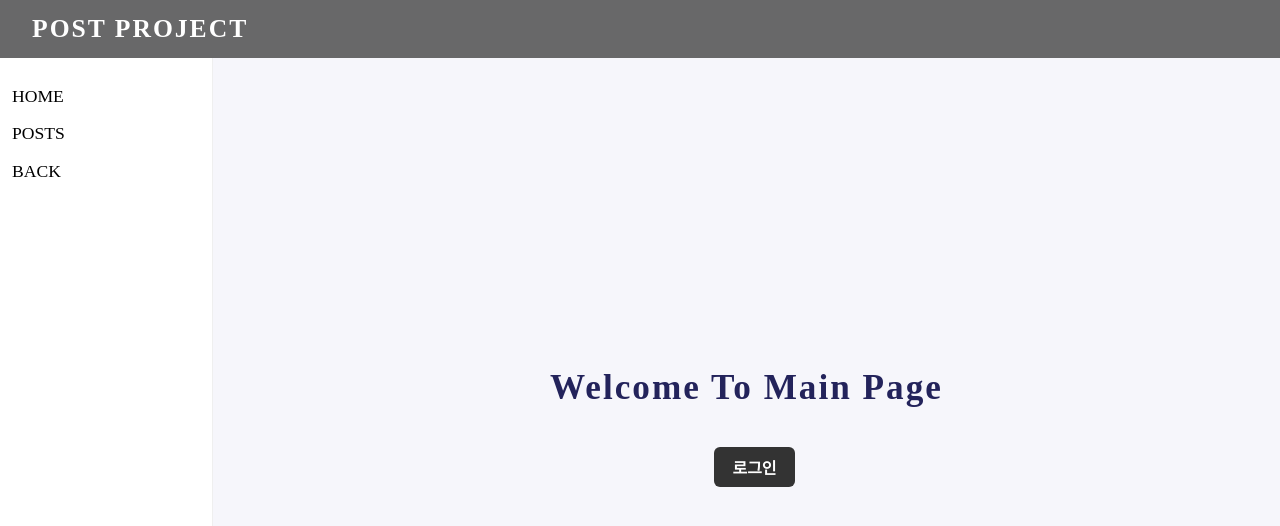
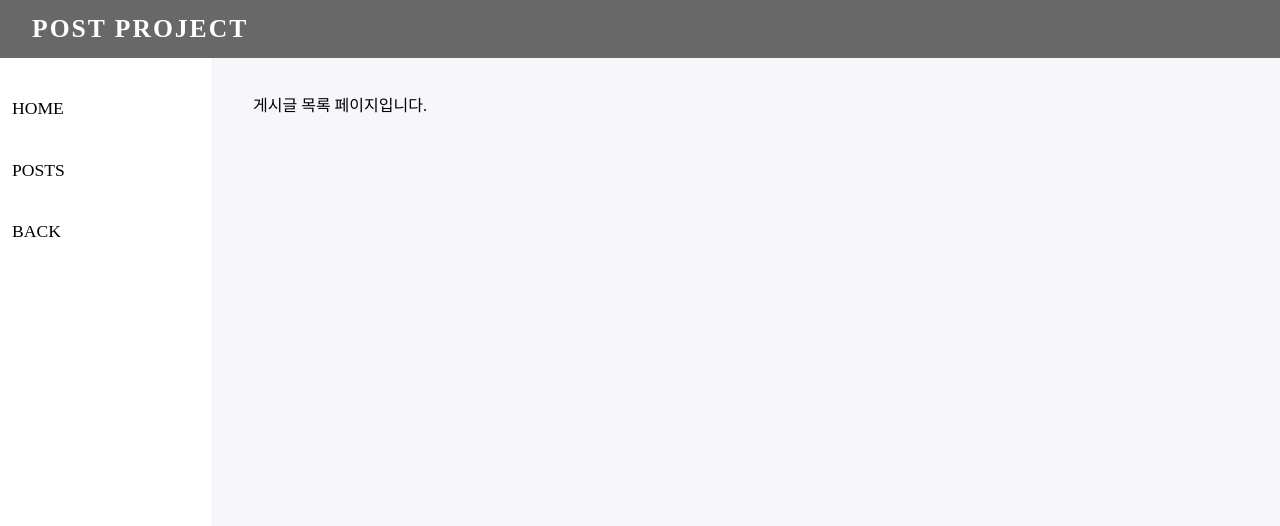
Before and after one commit to groom-practice/fe7-router-app-team-1, a React (Vite) app: page /posts in a window 1280 px wide. Shown: the top 526 px of the page. Built offline with nearby package versions, Linux system fonts and the light colour scheme.

Commit message:
📝feat : 1# 로그인 기능 구현 및 사이드마 UI 개선

```diff
--- a/src/App.jsx
+++ b/src/App.jsx
@@ -1,23 +1,37 @@
 import React, { useState } from "react";
+import { BrowserRouter, Routes, Route } from "react-router-dom";
 import Header from "./components/Header/Header.jsx";
 import Sidebar from "./components/Sidebar/Sidebar.jsx";
 import MainPage from "./pages/MainPage/MainPage.jsx";
+import PostsPage from "./pages/PostsPage/PostsPage.jsx";
+import BackPage from "./pages/BackPage/BackPage.jsx";
+import { getItem, removeItem } from "./utils/storage.js";
 
 function App() {
-  const [isLoggedIn, setIsLoggedIn] = useState(false);
+  const [isLoggedIn, setIsLoggedIn] = useState(() => !!getItem("loginUser"));
 
   const handleLogin = () => {
     setIsLoggedIn(true);
   };
+  const handleLogout = () => {
+    removeItem("loginUser");
+    setIsLoggedIn(false);
+  };
 
   return (
-    <div className="app-layout">
-      <Header />
-      <div className="main-wrapper">
-        <Sidebar />
-        <MainPage onLoginClick={handleLogin} isLoggedIn={isLoggedIn} />
+    <BrowserRouter>
+      <div className="app-layout">
+        <Header />
+        <div className="main-wrapper">
+          <Sidebar />
+          <Routes>
+            <Route path="/" element={<MainPage isLoggedIn={isLoggedIn} onLoginClick={handleLogin} onLogout={handleLogout} />} />
+            <Route path="/posts" element={<PostsPage />} />
+            <Route path="/back" element={<BackPage />} />
+          </Routes>
+        </div>
       </div>
-    </div>
+    </BrowserRouter>
   );
 }
 
--- a/src/components/Sidebar/CSS/sidebar.css
+++ b/src/components/Sidebar/CSS/sidebar.css
@@ -8,3 +8,28 @@
   padding: 30px 0 0 12px;
   font-size: 1.1rem;
 }
+.sidebar a,
+.sidebar-back-btn {
+  text-decoration: none;
+  color: inherit;
+  display: block;
+  background: none;
+  border: none;
+  padding: 6px 0;
+  margin: 0;
+  font: inherit;
+  font-size: 1.1rem;
+  line-height: 1.7;
+  cursor: pointer;
+  text-align: left;
+  width: 100%;
+  box-sizing: border-box;
+  border-radius: 4px;
+  transition: background 0.18s, color 0.18s;
+}
+.sidebar a:hover,
+.sidebar-back-btn:hover {
+  background: #f4f6ff;
+  color: #463cff;
+  text-decoration: underline;
+}
--- a/src/components/Sidebar/Sidebar.jsx
+++ b/src/components/Sidebar/Sidebar.jsx
@@ -1,12 +1,14 @@
 import React from "react";
+import { Link, useNavigate } from "react-router-dom";
 import "./CSS/sidebar.css";
 
 const Sidebar = () => {
+  const navigate = useNavigate();
   return (
     <div className="sidebar">
-      <div>HOME</div>
-      <div>POSTS</div>
-      <div>BACK</div>
+      <Link to="/">HOME</Link>
+      <Link to="/posts">POSTS</Link>
+      <button className="sidebar-back-btn" type="button" onClick={() => navigate(-1)}>BACK</button>
     </div>
   );
 };
--- /dev/null
+++ b/src/pages/BackPage/BackPage.jsx
@@ -0,0 +1,7 @@
+import React from "react";
+
+const BackPage = () => {
+  return <div style={{padding: '40px'}}>BACK PAGE 입니다.</div>;
+};
+
+export default BackPage;
--- a/src/pages/MainPage/CSS/mainpage.css
+++ b/src/pages/MainPage/CSS/mainpage.css
@@ -23,3 +23,42 @@
   padding: 12px 32px;
   font-weight: 600;
 }
+.login-modal-bg {
+  position: fixed;
+  left: 0; top: 0; right: 0; bottom: 0;
+  background: rgba(30,32,38, 0.3);
+  z-index: 99;
+  display: flex;
+  align-items: center;
+  justify-content: center;
+}
+.login-modal {
+  background: #fff;
+  border-radius: 13px;
+  padding: 38px 36px 32px 36px;
+  box-shadow: 0 4px 24px #2222;
+  display: flex;
+  flex-direction: column;
+  align-items: center;
+  width: 340px;
+}
+.login-modal input {
+  width: 226px;
+  outline: none;
+  border: 1.3px solid #dae2ef;
+  border-radius: 5px;
+  font-size: 1.1rem;
+  padding: 10px 12px;
+  margin: 8px 0;
+}
+.login-error {
+  color: #dc3545;
+  margin: 5px 0 8px 0;
+  font-size: 0.96rem;
+}
+.login-tip {
+  margin-top: 18px;
+  font-size: 0.95rem;
+  color: #808080;
+  text-align: center;
+}
--- a/src/pages/MainPage/MainPage.jsx
+++ b/src/pages/MainPage/MainPage.jsx
@@ -1,18 +1,73 @@
-import React from "react";
+import React, { useState, useRef, useEffect } from "react";
+import Button from "../../components/Button/Button.jsx";
 import "./CSS/mainpage.css";
-import Button from "../../components/Button/Button.jsx";
+import { setItem } from "../../utils/storage.js";
 
-const MainPage = ({ onLoginClick, isLoggedIn }) => {
-  const handleLogin = () => {
-    alert("테스트 계정\n아이디: test123\n비밀번호: test123password");
-    if(onLoginClick) onLoginClick();
+const TEST_ID = "test123";
+const TEST_PW = "test123password";
+
+const MainPage = ({ onLoginClick, isLoggedIn, onLogout }) => {
+  const [showModal, setShowModal] = useState(false);
+  const [inputId, setInputId] = useState("");
+  const [inputPw, setInputPw] = useState("");
+  const modalBgRef = useRef(null);
+
+  const handleLoginBtn = () => setShowModal(true);
+  const closeModal = () => {
+    setShowModal(false);
+    setInputId("");
+    setInputPw("");
+  };
+
+  const handleLogin = (e) => {
+    e.preventDefault();
+    if (inputId === TEST_ID && inputPw === TEST_PW) {
+      setItem("loginUser", { id: inputId });
+      if (onLoginClick) onLoginClick();
+      closeModal();
+      alert("로그인 되었습니다");
+    } else {
+      alert("로그인 실패했습니다");
+    }
+  };
+
+  // ESC 눌러도 닫힘
+  useEffect(() => {
+    if (!showModal) return;
+    const listener = (e) => {
+      if (e.key === "Escape") closeModal();
+    };
+    window.addEventListener("keydown", listener);
+    return () => window.removeEventListener("keydown", listener);
+  }, [showModal]);
+
+  // 배경 클릭 시 닫힘
+  const handleBgClick = (e) => {
+    if (e.target === modalBgRef.current) closeModal();
   };
 
   return (
     <main className="main-content center-content">
       <h1 className="main-title">Welcome To Main Page</h1>
       {!isLoggedIn && (
-        <Button onClick={handleLogin} className="main-login-btn">로그인</Button>
+        <Button onClick={handleLoginBtn} className="main-login-btn">로그인</Button>
+      )}
+      {isLoggedIn && (
+        <Button onClick={onLogout} className="main-login-btn" type="button">로그아웃</Button>
+      )}
+      {showModal && (
+        <div className="login-modal-bg" ref={modalBgRef} onMouseDown={handleBgClick}>
+          <div className="login-modal">
+            <h2>로그인</h2>
+            <form onSubmit={handleLogin} autoComplete="off">
+              <input autoComplete="username" type="text" value={inputId} onChange={e => setInputId(e.target.value)} placeholder="아이디" autoFocus />
+              <input autoComplete="current-password" type="password" value={inputPw} onChange={e => setInputPw(e.target.value)} placeholder="비밀번호" />
+              <Button className="main-login-btn" type="submit">로그인</Button>
+              <Button className="main-login-btn" type="button" onClick={closeModal}>취소</Button>
+            </form>
+            <div className="login-tip">테스트 계정<br/>id : <b>{TEST_ID}</b> / pw : <b>{TEST_PW}</b></div>
+          </div>
+        </div>
       )}
     </main>
   );
--- /dev/null
+++ b/src/pages/PostsPage/PostsPage.jsx
@@ -0,0 +1,7 @@
+import React from "react";
+
+const PostsPage = () => {
+  return <div style={{padding: '40px'}}>게시글 목록 페이지입니다.</div>;
+};
+
+export default PostsPage;
--- /dev/null
+++ b/src/utils/storage.js
@@ -0,0 +1,26 @@
+// utils/storage.js
+
+export const setItem = (key, value) => {
+  try {
+    window.localStorage.setItem(key, JSON.stringify(value));
+  } catch {
+    // localStorage 사용 불가 예외 무시
+  }
+};
+
+export const getItem = (key) => {
+  try {
+    const item = window.localStorage.getItem(key);
+    return item ? JSON.parse(item) : null;
+  } catch {
+    return null;
+  }
+};
+
+export const removeItem = (key) => {
+  try {
+    window.localStorage.removeItem(key);
+  } catch {
+    // 예외 무시
+  }
+};
```
